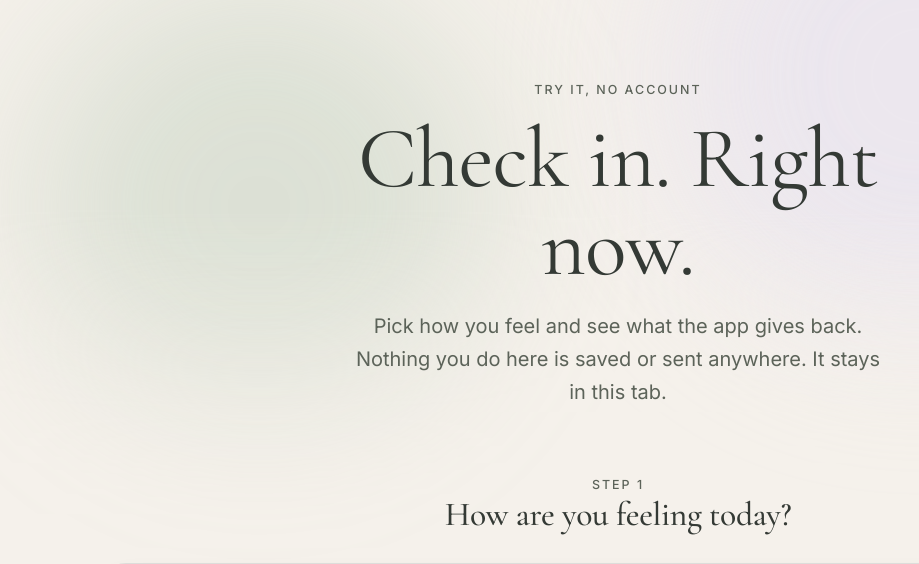
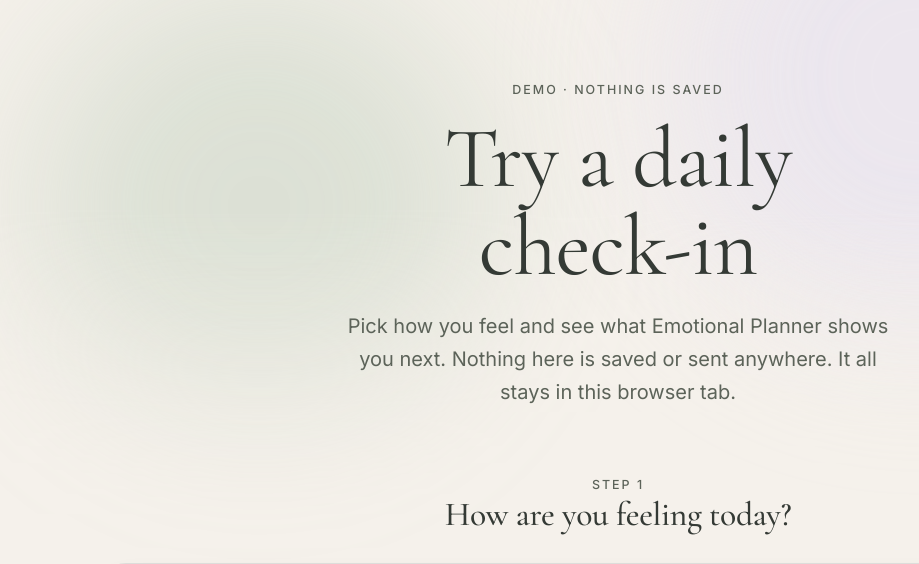
Before and after one commit to SanduAndreea22/day_planner, a Django app: page /demo/ in a window 1280 px wide. Shown: the part 64-628 px from the top of the page, without its empty margins (22-941 px from the left). Run offline with Django 5.2, Linux system fonts and the light colour scheme; data comes from the database, SQL or seed files in the repository; parts of the project's set-up code (start-up, migrations or seed data) failed here and were passed over.

Commit message:
Demo copy pass from the text audit
Co-Authored-By: Claude Sonnet 5.5 <noreply@anthropic.com>
Claude-Session: https://claude.ai/code/session_01Gn5nm8yv1rYHLehgJpr9be

```diff
--- a/planner/templates/planner/demo.html
+++ b/planner/templates/planner/demo.html
@@ -1,7 +1,7 @@
 {% extends "base.html" %}
 {% load static %}
 
-{% block title %}Try it, no account{% endblock %}
+{% block title %}Demo{% endblock %}
 
 {% block extra_head %}<link rel="stylesheet" href="{% static 'planner/home.css' %}">{% endblock %}
 
@@ -10,9 +10,9 @@
     <div class="sanctuary-bg" aria-hidden="true"></div>
 
     <header class="hero rise d1" style="padding-bottom: 1.5rem;">
-        <p class="eyebrow">Try it, no account</p>
-        <h1 style="max-width: 14ch;">Check in. Right now.</h1>
-        <p class="hero-sub">Pick how you feel and see what the app gives back. Nothing you do here is saved or sent anywhere. It stays in this tab.</p>
+        <p class="eyebrow">Demo · nothing is saved</p>
+        <h1 style="max-width: 14ch;">Try a daily check-in</h1>
+        <p class="hero-sub">Pick how you feel and see what Emotional Planner shows you next. Nothing here is saved or sent anywhere. It all stays in this browser tab.</p>
     </header>
 
     <section class="section rise d2" style="margin-top: 1rem;" aria-labelledby="demo-checkin">
@@ -32,18 +32,18 @@
                 {% endfor %}
             </ul>
             <div id="demo-reply" class="demo-reply" aria-live="polite" hidden>
-                <p class="mood-status" id="demo-reply-title"></p>
+                <p class="mood-status" id="demo-reply-title">Your line for today</p>
                 <p class="demo-quote" id="demo-quote"></p>
-                <p class="mood-hint">In your own planner, this check-in is added to today's page and shows up in your calendar and mood patterns.</p>
+                <p class="mood-hint">In your account, this check-in is saved to today.</p>
             </div>
         </div>
     </section>
 
     <section class="section rise d3" id="demo-month" aria-labelledby="demo-month-title" hidden>
         <div class="section-head">
-            <p class="eyebrow">Your month</p>
+            <p class="eyebrow">Step 2 · Your month</p>
             <h2 id="demo-month-title"><span id="demo-month-name"></span></h2>
-            <p>Each check-in colors a day. Pick a mood above, then tap any day to fill it in, and watch the month take shape.</p>
+            <p>Each check-in colors a day. Choose a mood above, then tap a past day to color it. Future days stay locked.</p>
         </div>
         <div class="card demo-cal-card">
             <div class="demo-cal" id="demo-cal" role="grid" aria-label="Month calendar"></div>
@@ -54,15 +54,15 @@
     <section class="section rise d3" id="demo-reflect" aria-labelledby="demo-reflect-title" hidden>
         <div class="card reflect">
             <div>
-                <p class="eyebrow">Step 2 · Today's reflection</p>
+                <p class="eyebrow">Step 3 · Today's reflection</p>
                 <h2 id="demo-reflect-title" class="visually-hidden">Today's reflection</h2>
                 <p class="reflect-prompt">What is one thing you need more of today?</p>
             </div>
             <div>
                 <label for="demo-note" class="visually-hidden">Your journal entry (not saved in the demo)</label>
-                <textarea id="demo-note" placeholder="Rest, quiet, a kind word… write whatever comes."></textarea>
+                <textarea id="demo-note" placeholder="Write a line about today. It won't be saved in the demo."></textarea>
                 <div class="reflect-actions">
-                    <button type="button" class="btn btn-primary" id="demo-write">Write a journal entry</button>
+                    <button type="button" class="btn btn-primary" id="demo-write">Finish the demo</button>
                 </div>
             </div>
         </div>
@@ -70,8 +70,8 @@
 
     <section class="section" id="demo-done" aria-live="polite" hidden>
         <div class="card" style="text-align:center;">
-            <h2 style="margin-top:0;">That's the whole idea.</h2>
-            <p class="muted" style="max-width:34rem; margin:0 auto 1.2rem;">In a free account, your check-ins and lines are kept in your private journal, with a calendar, a week view and search. This demo didn't save anything.</p>
+            <h2 style="margin-top:0;">That's the demo.</h2>
+            <p class="muted" style="max-width:34rem; margin:0 auto 1.2rem;">With a free account, your check-ins and journal entries are saved to a private journal, with a calendar, a week view and search. Nothing from this demo was saved.</p>
             <div class="cta-row" style="margin-top:0;">
                 <a href="{% url 'register' %}" class="btn btn-primary">Create free account</a>
                 <a href="{% url 'login' %}" class="btn btn-ghost">Log in</a>
@@ -113,7 +113,6 @@
             }
             last[key] = pick;
 
-            document.getElementById('demo-reply-title').textContent = 'You chose “' + btn.dataset.label + '”.';
             document.getElementById('demo-quote').textContent = pick ? '“' + pick + '”' : '';
             selected = btn.dataset.mood;
             reply.hidden = false;
@@ -153,7 +152,7 @@
         cell.classList.add('mood-' + selected, 'is-filled');
         cell.setAttribute('aria-label', names[mon] + ' ' + cell.dataset.day + ', ' + labels[selected]);
         var n = grid.querySelectorAll('.is-filled').length;
-        document.getElementById('demo-cal-count').textContent = n + (n === 1 ? ' day' : ' days') + ' checked in. In your own planner this stays, and each day opens to read it later.';
+        document.getElementById('demo-cal-count').textContent = n + (n === 1 ? ' day' : ' days') + ' colored. In an account, each one is saved and you can open it later.';
     }
     grid.addEventListener('click', function (ev) {
         var cell = ev.target.closest('.demo-cal-day');
```
